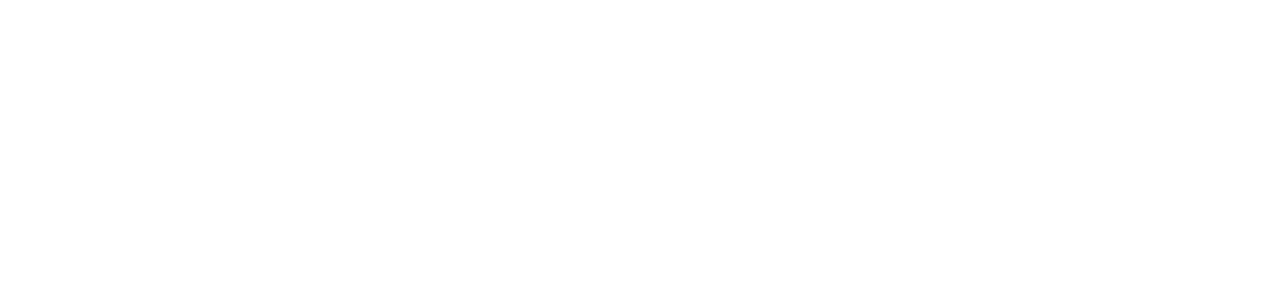
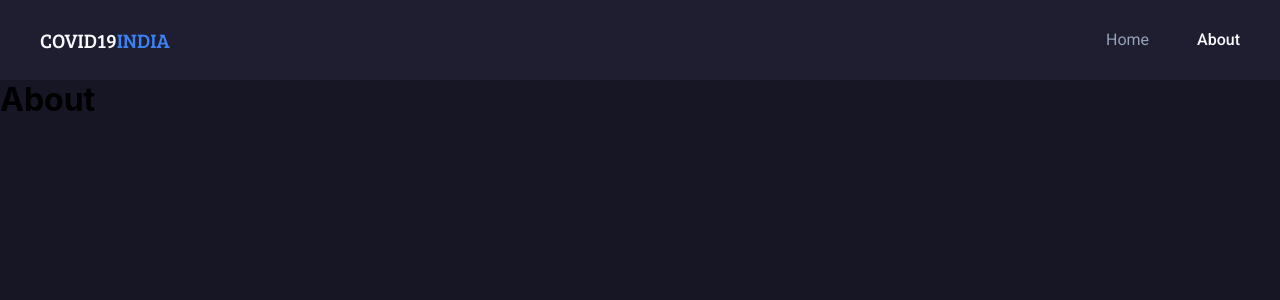
Before and after one commit to MOHITHREDDYS/Covid19Dashboard, a React (Create React App) app: page /about in a window 1280 px wide. Shown: the top 300 px of the page. Built offline with nearby package versions, Linux system fonts and the light colour scheme; a web font is replaced by a local one.

Commit message:
code added 2

```diff
--- a/src/App.js
+++ b/src/App.js
@@ -2,6 +2,7 @@
 import {Component} from 'react'
 
 import Home from './components/Home'
+import About from './components/About'
 
 import Covid19Context from './context/Covid19Context'
 
@@ -157,12 +158,29 @@
 class App extends Component {
   state = {showHamburgerItems: false}
 
+  toggleHamburgerItems = () => {
+    this.setState(prevState => ({
+      showHamburgerItems: !prevState.showHamburgerItems,
+    }))
+  }
+
   render() {
     const {showHamburgerItems} = this.state
     return (
-      <Covid19Context.Provider value={{showHamburgerItems}}>
+      <Covid19Context.Provider
+        value={{
+          showHamburgerItems,
+          toggleHamburgerItems: this.toggleHamburgerItems,
+        }}
+      >
         <Switch>
           <Route exact path="/" component={Home} statesList={statesList} />
+          <Route
+            exact
+            path="/about"
+            component={About}
+            statesList={statesList}
+          />
         </Switch>
       </Covid19Context.Provider>
     )
--- /dev/null
+++ b/src/components/About/index.js
@@ -0,0 +1,16 @@
+import {Component} from 'react'
+
+import Header from '../Header'
+
+class About extends Component {
+  render() {
+    return (
+      <div className="home-bg-container">
+        <Header />
+        <h1>About</h1>
+      </div>
+    )
+  }
+}
+
+export default About
--- a/src/components/Header/index.css
+++ b/src/components/Header/index.css
@@ -1,8 +1,11 @@
 .navbar-bg-container {
   background-color: #1e1e30;
+  display: flex;
+  justify-content: center;
 }
 
 .navbar-container {
+  flex: 1;
   padding: 16px 24px;
   max-width: 1248px;
   display: flex;
@@ -26,14 +29,38 @@
   padding: 0px;
   border: none;
   background-color: transparent;
+  cursor: pointer;
+}
+
+.nav-items-container {
+  display: none;
+}
+.nav-items {
+  font-family: 'Roboto';
+  font-style: normal;
+  font-size: 16px;
+  line-height: 24px;
+  text-decoration: none;
+  padding-left: 48px;
+  color: #94a3b8;
+}
+.active-route-color {
+  color: #f8fafc;
+  font-weight: 500;
 }
 
 @media screen and (min-width: 768px) {
+  .navbar-container {
+    padding: 28px 24px;
+  }
   .header-heading {
     font-size: 20px;
     line-height: 24px;
   }
-  .hamburger-icon {
+  .hamburger-button {
     display: none;
   }
+  .nav-items-container {
+    display: flex;
+  }
 }
--- a/src/components/Header/index.js
+++ b/src/components/Header/index.js
@@ -1,22 +1,71 @@
-// import NavbarHamburger from '../NavbarHamburger'
+import {Link, withRouter} from 'react-router-dom'
 import hamburger from '../../Hamburger.svg'
 
 import './index.css'
+import Covid19Context from '../../context/Covid19Context'
+import NavbarHamburger from '../NavbarHamburger'
 
-const Header = () => {
+const Header = props => {
   console.log('Header')
+
+  const {match} = props
+  const {path} = match
+  console.log(path)
+
   return (
+    <Covid19Context.Consumer>
+      {value => {
+        const {showHamburgerItems, toggleHamburgerItems} = value
+
+        const onClickingHamburgerIcon = () => {
+          toggleHamburgerItems()
+        }
+
+        return (
+          <>
             <nav className="navbar-bg-container">
               <div className="navbar-container">
                 <h1 className="header-heading">
                   COVID19<span className="header-span-heading">INDIA</span>
                 </h1>
-        <button type="button" className="hamburger-button">
-          <img src={hamburger} alt="HamburgerIcon" className="hamburger-icon" />
+                <button
+                  type="button"
+                  className="hamburger-button"
+                  onClick={onClickingHamburgerIcon}
+                >
+                  <img src={hamburger} alt="HamburgerIcon" />
                 </button>
+                <div className="nav-items-container">
+                  <Link
+                    to="/"
+                    className={`nav-items ${
+                      path === '/' && 'active-route-color'
+                    }`}
+                  >
+                    Home
+                  </Link>
+                  <Link
+                    to="/about"
+                    className={`nav-items ${
+                      path === '/about' && 'active-route-color'
+                    }`}
+                  >
+                    About
+                  </Link>
+                </div>
               </div>
             </nav>
+            {showHamburgerItems && (
+              <NavbarHamburger
+                toggleHamburgerItems={toggleHamburgerItems}
+                path={path}
+              />
+            )}
+          </>
+        )
+      }}
+    </Covid19Context.Consumer>
   )
 }
 
-export default Header
+export default withRouter(Header)
--- a/src/components/NavbarHamburger/index.css
+++ b/src/components/NavbarHamburger/index.css
@@ -0,0 +1,35 @@
+.ham-items-bg-container {
+  display: flex;
+  justify-content: center;
+}
+
+.ham-items-container {
+  display: flex;
+  justify-content: space-between;
+  align-items: center;
+  flex: 1;
+  padding: 24px 24px;
+  max-width: 1248px;
+}
+
+.hamburger-item {
+  font-family: 'Roboto';
+  font-style: normal;
+  font-weight: 400;
+  font-size: 16px;
+  line-height: 26px;
+  color: #94a3b8;
+  text-decoration: none;
+  padding-right: 24px;
+}
+.close-icon-button {
+  background-color: transparent;
+  border: none;
+  padding: 0px;
+  cursor: pointer;
+}
+
+.active-route-color {
+  color: #f8fafc;
+  font-weight: 500;
+}
--- a/src/components/NavbarHamburger/index.js
+++ b/src/components/NavbarHamburger/index.js
@@ -1,5 +1,52 @@
-import Popup from 'reactjs-popup'
+import {Link} from 'react-router-dom'
 
-const NavbarHamburger = () => <h1>Hello</h1>
+import closeIcon from '../../CloseIcon.svg'
+
+import './index.css'
+
+const NavbarHamburger = props => {
+  const {toggleHamburgerItems, path} = props
+
+  let color1 = ''
+  let color2 = ''
+
+  if (path === '/') {
+    color1 = 'active-route-color'
+  }
+
+  if (path === '/about') {
+    color2 = 'active-route-color'
+  }
+
+  return (
+    <div className="ham-items-bg-container">
+      <div className="ham-items-container">
+        <div>
+          <Link
+            to="/"
+            className={`hamburger-item ${color1}`}
+            onClick={toggleHamburgerItems}
+          >
+            Home
+          </Link>
+          <Link
+            to="/about"
+            className={`hamburger-item ${color2}`}
+            onClick={toggleHamburgerItems}
+          >
+            About
+          </Link>
+        </div>
+        <button
+          type="button"
+          className="close-icon-button"
+          onClick={toggleHamburgerItems}
+        >
+          <img src={closeIcon} alt="CloseIcon" />
+        </button>
+      </div>
+    </div>
+  )
+}
 
 export default NavbarHamburger
--- a/src/context/Covid19Context.js
+++ b/src/context/Covid19Context.js
@@ -2,6 +2,7 @@
 
 const Covid19Context = React.createContext({
   showHamburgerItems: false,
+  toggleHamburgerItems: () => {},
 })
 
 export default Covid19Context
```
Also changed, not shown: src/CloseIcon.svg (added), src/components/About/index.css (added). Lines whose indentation alone changed are shown as unchanged.
